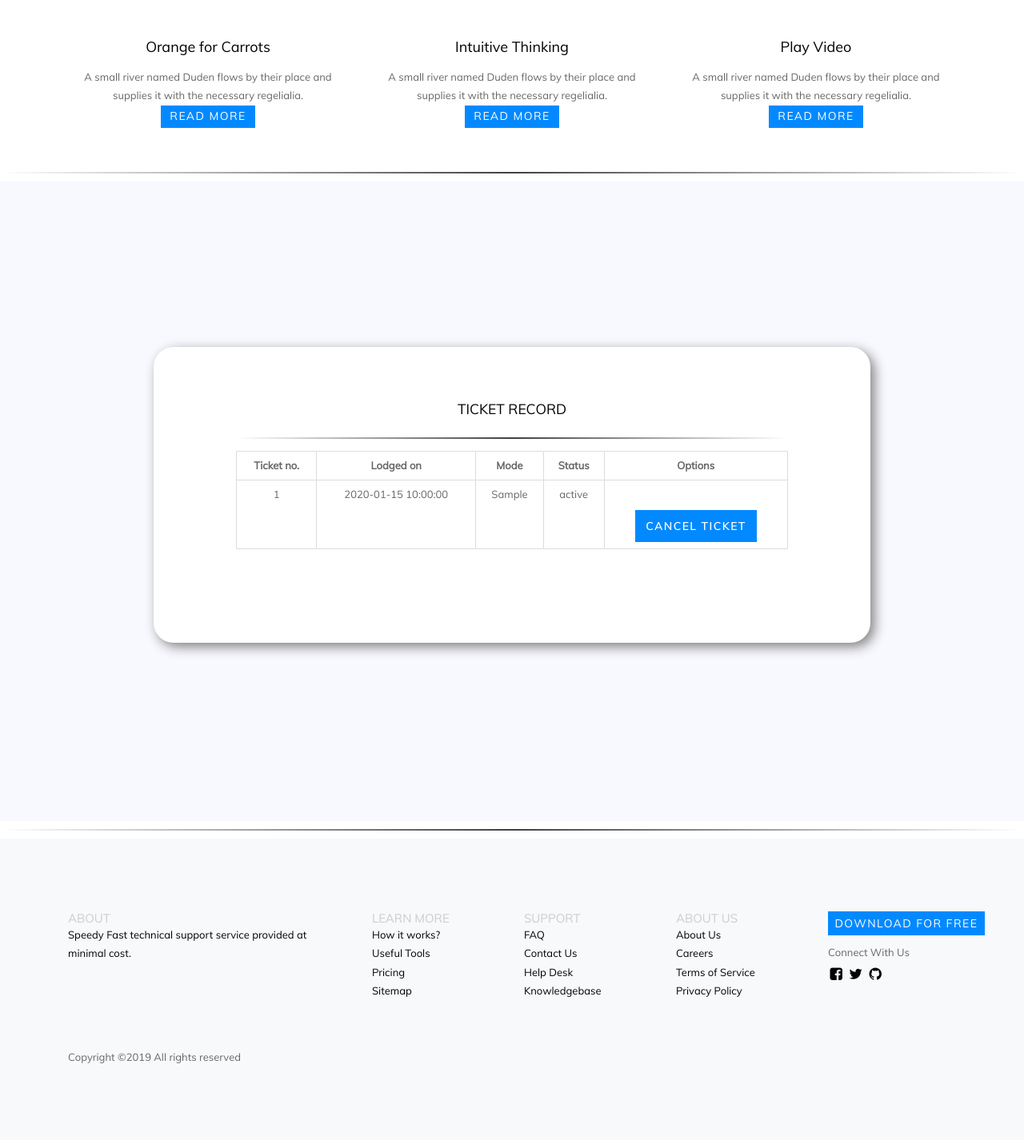
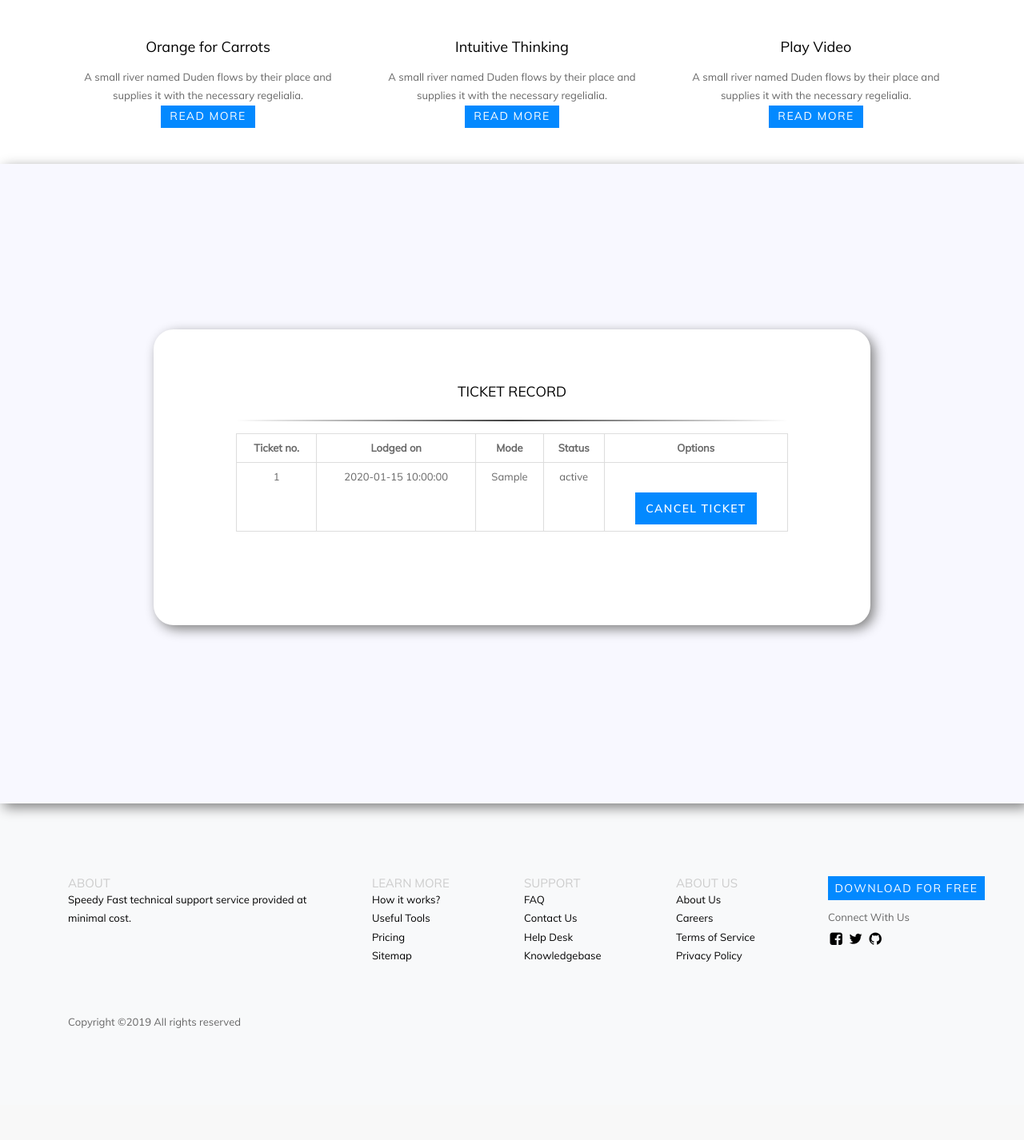
Before and after one commit to manabsaha/TechnicalHelpdesk, a Flask app: page /services/ in a window 1280 px wide. Shown: the part 1297-2723 px from the top of the page at 80% size. After the commit the page ends 2583 px from the top, so only its background shows below. Run offline with Flask 2, Linux system fonts and the light colour scheme; the visitor is signed in with stand-in values (Sample User, id 1); tables that the repository leaves empty or names only in its code hold one stand-in row (values such as "Sample post"); some libraries are stand-ins or nearby versions; some web fonts are replaced.

Commit message:
few more

```diff
--- a/templates/base.html
+++ b/templates/base.html
@@ -121,9 +121,9 @@
     {% block content2 %}
     {% endblock %}
 
-    <footer class="templateux-footer bg-light">
+    <footer class="templateux-footer bg-light" style="box-shadow:5px 5px 15px grey;">
         <!--link rel="stylesheet" href="/static/css/style.css"-->
-        <div class="container" style="style="background:#fff;padding-top:20px;padding-bottom:20px;border-radius:7px;"">
+        <div class="container" style=" style="background:#fff;padding-top:20px;padding-bottom:20px;border-radius:7px;"">
 
             <div class="row mb-5">
                 <div class="col-md-4 pr-md-5">
--- a/templates/site/services.html
+++ b/templates/site/services.html
@@ -119,9 +119,9 @@
 
             </div>
 
-        </div><hr>
+        </div>
         <div class="wrapper js-animsition"
-     data-animsition-out-class="fade-out" id="ticket" style="margin-top:0px; padding-bottom:100px; background-color: #F8F8FF	; z-index:0;">
+     data-animsition-out-class="fade-out" id="ticket" style=" box-shadow:5px 5px 15px grey; margin-top:0px; padding-bottom:100px; background-color: #F8F8FF	; z-index:0;">
      <div class="inner12 p-4 mb-4 bg-white" data-aos="fade-up" data-aos-delay="800" style="height:150%; margin-top:100px;" >
 
         <form action="" method="post">
@@ -152,7 +152,7 @@
     </div>
 </div>
     </div> <!-- .templateux-section -->
-<hr>
+
 {%endblock%}
 
 
```
